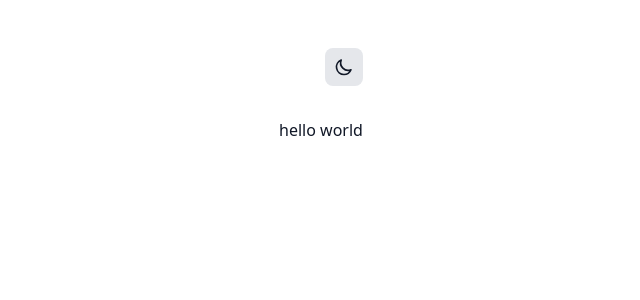
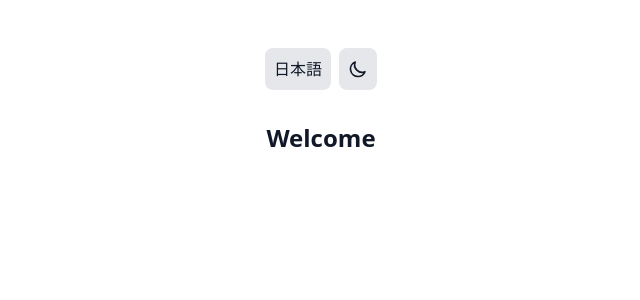
Before and after one commit to ST2020wa/tabepal, a React (Vite) app in the folder frontend/: page / in a window 1280 px wide. Shown: the top 300 px of the page, without its empty margins (319-959 px from the left). Built offline with nearby package versions, Linux system fonts and the light colour scheme.

Commit message:
set up i18n

```diff
--- a/frontend/src/App.tsx
+++ b/frontend/src/App.tsx
@@ -1,19 +1,28 @@
 import './App.css'
 import { ThemeProvider } from './contexts/ThemeContext'
+import { LanguageProvider } from './contexts/LanguageContext'
 import { ThemeToggle } from './components/ThemeToggle'
+import { LanguageToggle } from './components/LanguageToggle'
+import { useTranslation } from 'react-i18next'
+import './i18n/config'
 
 function App() {
+  const { t } = useTranslation()
+
   return (
+    <LanguageProvider>
       <ThemeProvider>
         <div className="min-h-screen bg-white dark:bg-gray-900 text-gray-900 dark:text-white">
-        <header className="p-4 flex justify-end">
+          <header className="p-4 flex justify-end gap-2">
+            <LanguageToggle />
             <ThemeToggle />
           </header>
           <main className="container mx-auto p-4">
-          hello world
+            <h1 className="text-2xl font-bold">{t('common.welcome')}</h1>
           </main>
         </div>
       </ThemeProvider>
+    </LanguageProvider>
   )
 }
 
--- /dev/null
+++ b/frontend/src/components/LanguageToggle.tsx
@@ -0,0 +1,21 @@
+import { useLanguage } from '../contexts/LanguageContext'
+
+const languageLabels: Record<string, string> = {
+  en: '日本語',
+  zh: 'EN',
+  ja: '中文'
+}
+
+export function LanguageToggle() {
+  const { language, toggleLanguage } = useLanguage()
+
+  return (
+    <button
+      onClick={toggleLanguage}
+      className="p-2 rounded-lg bg-gray-200 dark:bg-gray-700 hover:bg-gray-300 dark:hover:bg-gray-600 transition-colors"
+      aria-label="Toggle language"
+    >
+      {languageLabels[language]}
+    </button>
+  )
+}
--- /dev/null
+++ b/frontend/src/contexts/LanguageContext.tsx
@@ -0,0 +1,49 @@
+import { createContext, useContext, useState } from 'react'
+import type { ReactNode } from 'react'
+import { useTranslation } from 'react-i18next'
+
+type Language = 'en' | 'zh' | 'ja'
+
+interface LanguageContextType {
+  language: Language
+  setLanguage: (lang: Language) => void
+  toggleLanguage: () => void
+}
+
+const LanguageContext = createContext<LanguageContextType | undefined>(undefined)
+
+export function LanguageProvider({ children }: { children: ReactNode }) {
+  const { i18n } = useTranslation()
+  const [language, setLanguage] = useState<Language>(() => {
+    const savedLang = localStorage.getItem('language') as Language
+    if (savedLang) return savedLang
+    return 'en'
+  })
+
+  const changeLanguage = (lang: Language) => {
+    setLanguage(lang)
+    i18n.changeLanguage(lang)
+    localStorage.setItem('language', lang)
+  }
+
+  const toggleLanguage = () => {
+    const languages: Language[] = ['en', 'zh', 'ja']
+    const currentIndex = languages.indexOf(language)
+    const nextIndex = (currentIndex + 1) % languages.length
+    changeLanguage(languages[nextIndex])
+  }
+
+  return (
+    <LanguageContext.Provider value={{ language, setLanguage: changeLanguage, toggleLanguage }}>
+      {children}
+    </LanguageContext.Provider>
+  )
+}
+
+export function useLanguage() {
+  const context = useContext(LanguageContext)
+  if (context === undefined) {
+    throw new Error('useLanguage must be used within a LanguageProvider')
+  }
+  return context
+}
--- /dev/null
+++ b/frontend/src/i18n/config.ts
@@ -0,0 +1,34 @@
+import i18n from 'i18next'
+import { initReactI18next } from 'react-i18next'
+import LanguageDetector from 'i18next-browser-languagedetector'
+
+import enTranslations from './locales/en.json'
+import zhTranslations from './locales/zh.json'
+import jaTranslations from './locales/ja.json'
+
+i18n
+  .use(LanguageDetector)
+  .use(initReactI18next)
+  .init({
+    resources: {
+      en: {
+        translation: enTranslations
+      },
+      zh: {
+        translation: zhTranslations
+      },
+      ja: {
+        translation: jaTranslations
+      }
+    },
+    fallbackLng: 'en',
+    interpolation: {
+      escapeValue: false // React already safes from XSS
+    },
+    detection: {
+      order: ['localStorage', 'navigator'],
+      caches: ['localStorage']
+    }
+  })
+
+export default i18n
--- /dev/null
+++ b/frontend/src/i18n/locales/en.json
@@ -0,0 +1,32 @@
+{
+  "common": {
+    "welcome": "Welcome",
+    "login": "Login",
+    "signup": "Sign Up",
+    "logout": "Logout",
+    "storage": "Storage",
+    "shoplist": "Shopping List",
+    "visitor": "Visitor Mode"
+  },
+  "auth": {
+    "email": "Email",
+    "password": "Password",
+    "confirmPassword": "Confirm Password",
+    "forgotPassword": "Forgot Password?",
+    "noAccount": "Don't have an account?",
+    "hasAccount": "Already have an account?"
+  },
+  "storage": {
+    "addItem": "Add Item",
+    "search": "Search items...",
+    "categories": "Categories",
+    "expiryDate": "Expiry Date",
+    "quantity": "Quantity"
+  },
+  "shoplist": {
+    "create": "Create New List",
+    "addItem": "Add Item",
+    "completed": "Completed",
+    "pending": "Pending"
+  }
+}
--- /dev/null
+++ b/frontend/src/i18n/locales/ja.json
@@ -0,0 +1,32 @@
+{
+  "common": {
+    "welcome": "ようこそ",
+    "login": "ログイン",
+    "signup": "新規登録",
+    "logout": "ログアウト",
+    "storage": "在庫",
+    "shoplist": "買い物リスト",
+    "visitor": "ゲストモード"
+  },
+  "auth": {
+    "email": "メールアドレス",
+    "password": "パスワード",
+    "confirmPassword": "パスワード確認",
+    "forgotPassword": "パスワードをお忘れですか？",
+    "noAccount": "アカウントをお持ちでないですか？",
+    "hasAccount": "すでにアカウントをお持ちですか？"
+  },
+  "storage": {
+    "addItem": "アイテムを追加",
+    "search": "アイテムを検索...",
+    "categories": "カテゴリー",
+    "expiryDate": "賞味期限",
+    "quantity": "数量"
+  },
+  "shoplist": {
+    "create": "新しいリストを作成",
+    "addItem": "アイテムを追加",
+    "completed": "完了",
+    "pending": "保留中"
+  }
+}
--- /dev/null
+++ b/frontend/src/i18n/locales/zh.json
@@ -0,0 +1,32 @@
+{
+  "common": {
+    "welcome": "欢迎",
+    "login": "登录",
+    "signup": "注册",
+    "logout": "退出",
+    "storage": "库存",
+    "shoplist": "购物清单",
+    "visitor": "访客模式"
+  },
+  "auth": {
+    "email": "邮箱",
+    "password": "密码",
+    "confirmPassword": "确认密码",
+    "forgotPassword": "忘记密码？",
+    "noAccount": "没有账号？",
+    "hasAccount": "已有账号？"
+  },
+  "storage": {
+    "addItem": "添加物品",
+    "search": "搜索物品...",
+    "categories": "分类",
+    "expiryDate": "过期日期",
+    "quantity": "数量"
+  },
+  "shoplist": {
+    "create": "创建新清单",
+    "addItem": "添加物品",
+    "completed": "已完成",
+    "pending": "待处理"
+  }
+}
```
Also changed, not shown: frontend/package.json (+21 -16 lines), 1 other file (tests, documents, lock files or other folders). Lines whose indentation alone changed are shown as unchanged.
